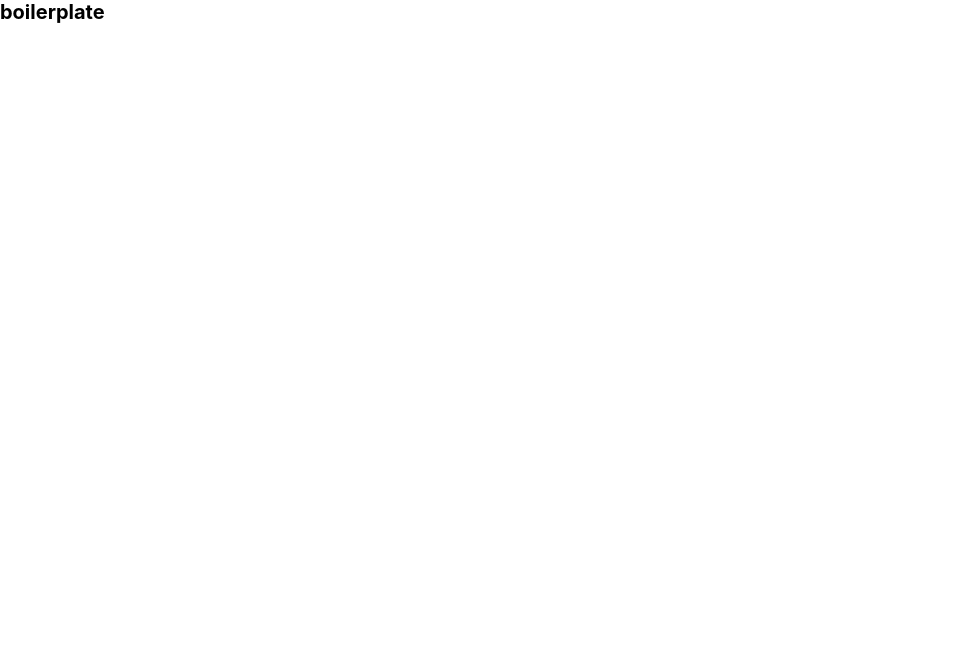
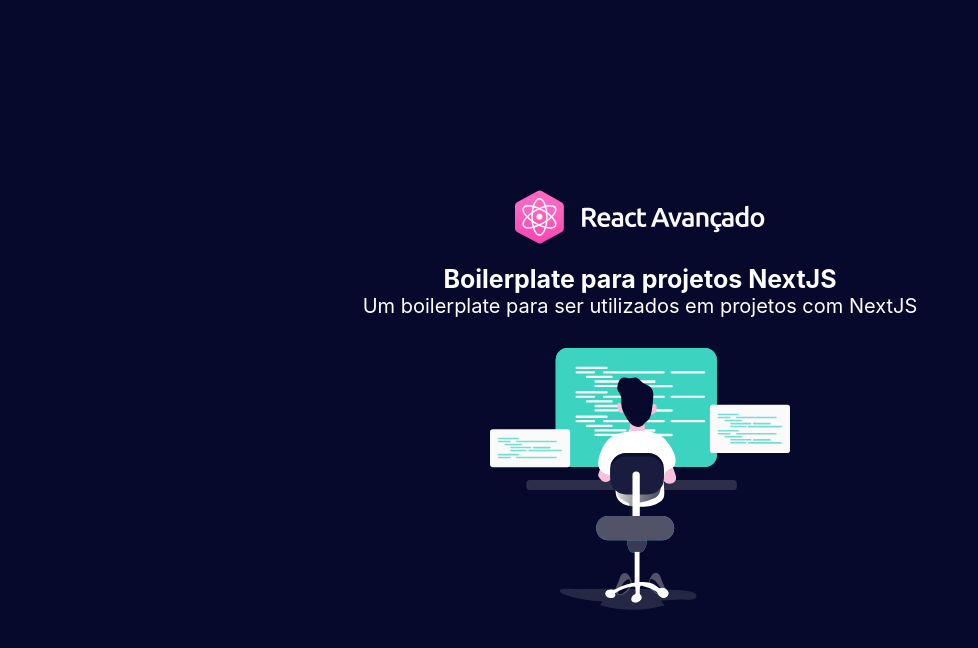
Before and after one commit to felipemimoura/boilerplate-nextjs, a Next.js app: page / in a window 1280 px wide. Shown: the top 648 px of the page, without its empty margins (0-978 px from the left). Built offline with nearby package versions, Linux system fonts and the light colour scheme.

Commit message:
refactor: change component to new images

```diff
--- a/src/components/Main/index.tsx
+++ b/src/components/Main/index.tsx
@@ -1,7 +1,20 @@
+import * as S from './styles'
 const Main = () => (
-  <main>
-    <h1>boilerplate</h1>
-  </main>
+  <S.Wrapper>
+    <S.Logo
+      src="/img/logo.svg"
+      alt="Image de um átomo escrito react avançado"
+    />
+    <S.Title>Boilerplate para projetos NextJS</S.Title>
+    <S.Description>
+      Um boilerplate para ser utilizados em projetos com NextJS
+    </S.Description>
+
+    <S.Hero
+      src="/img/hero-illustration.svg"
+      alt="Desenvolvedor de frente para um computador"
+    />
+  </S.Wrapper>
 )
 
 export default Main
```
